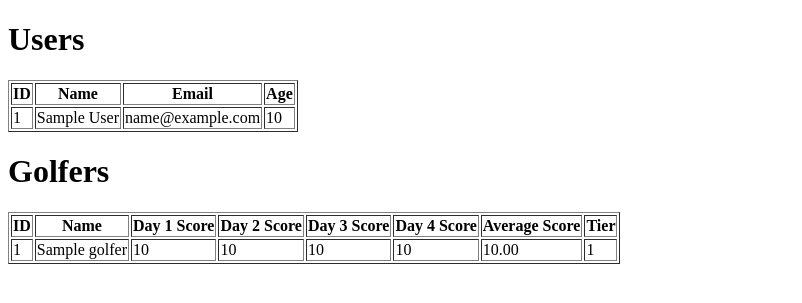
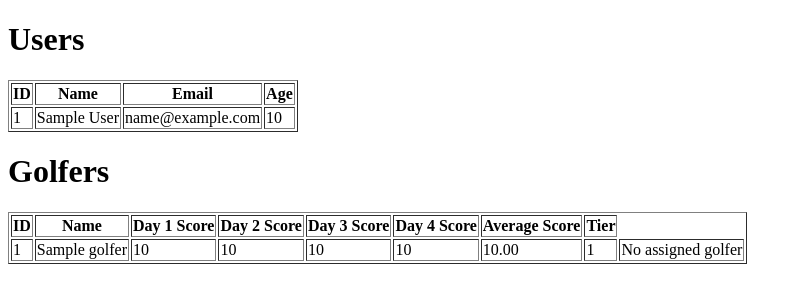
Before and after one commit to oboyle3/Baker_Golf, a Django app: page /users/ in a window 1280 px wide. Shown: the top 303 px of the page, without its empty margins (0-802 px from the left). Run offline with Django 5.2, Linux system fonts and the light colour scheme; tables that the repository leaves empty hold one stand-in row (values such as "Sample post").

Commit message:
added relationship between golfers and users

```diff
--- a/myapp/models.py
+++ b/myapp/models.py
@@ -21,3 +21,9 @@ class Golfer(models.Model):
 
     class Meta:
         db_table = "all_golfers"
+
+class UserGolfer(models.Model):
+    user = models.ForeignKey(User, on_delete=models.CASCADE)
+    golfer = models.ForeignKey(Golfer, on_delete=models.CASCADE)
+    class Meta:
+        db_table = "user_golfer"
--- a/myapp/templates/users.html
+++ b/myapp/templates/users.html
@@ -53,6 +53,13 @@
                     <td>{{ golfer.day_4_score }}</td>
                     <td>{{ golfer.average_scores_dayoverday }}</td>
                     <td>{{ golfer.tier }}</td>
+                    <td>
+                        {% for user_golfer in user.usergolfer_set.all %}
+                            {{ user_golfer.golfer.name }}<br>
+                        {% empty %}
+                            No assigned golfer
+                        {% endfor %}
+                    </td>
                 </tr>
             {% endfor %}
         </tbody>
--- a/myapp/views.py
+++ b/myapp/views.py
@@ -4,5 +4,6 @@ from .models import User, Golfer  # Import Golfer model
 def user_list(request):
     users = User.objects.all()  # Get all users from the database
     golfers = Golfer.objects.all()  # Get all golfers from the database
+    users_with_golfers = User.objects.prefetch_related('usergolfer_set')
 
-    return render(request, 'users.html', {'users': users, 'golfers': golfers})  # Pass both users and golfers to the template
+    return render(request, 'users.html', {'users': users, 'golfers': golfers, 'users_with_golfers': users_with_golfers})  # Pass both users and golfers to the template
```
